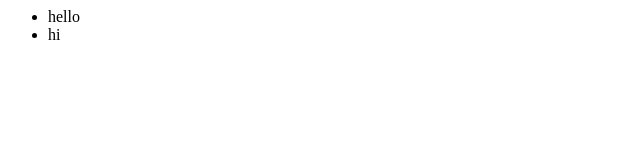
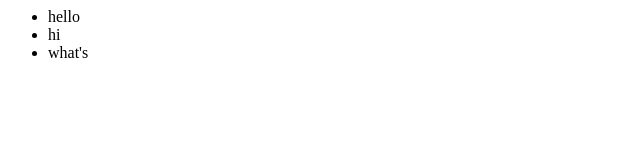
Before and after one commit to lalit-pro/python, a plain HTML site: page index.html in a window 1280 px wide. Shown: the full height of the page, 0-640 px from the left. Drawn offline with Linux system fonts and the light colour scheme.

Commit message:
another update to html

```diff
--- a/index.html
+++ b/index.html
@@ -1,4 +1,5 @@
 <ul>
     <li>hello</li>
     <li>hi</li>
+    <li>what's</li>
 </ul>
```
